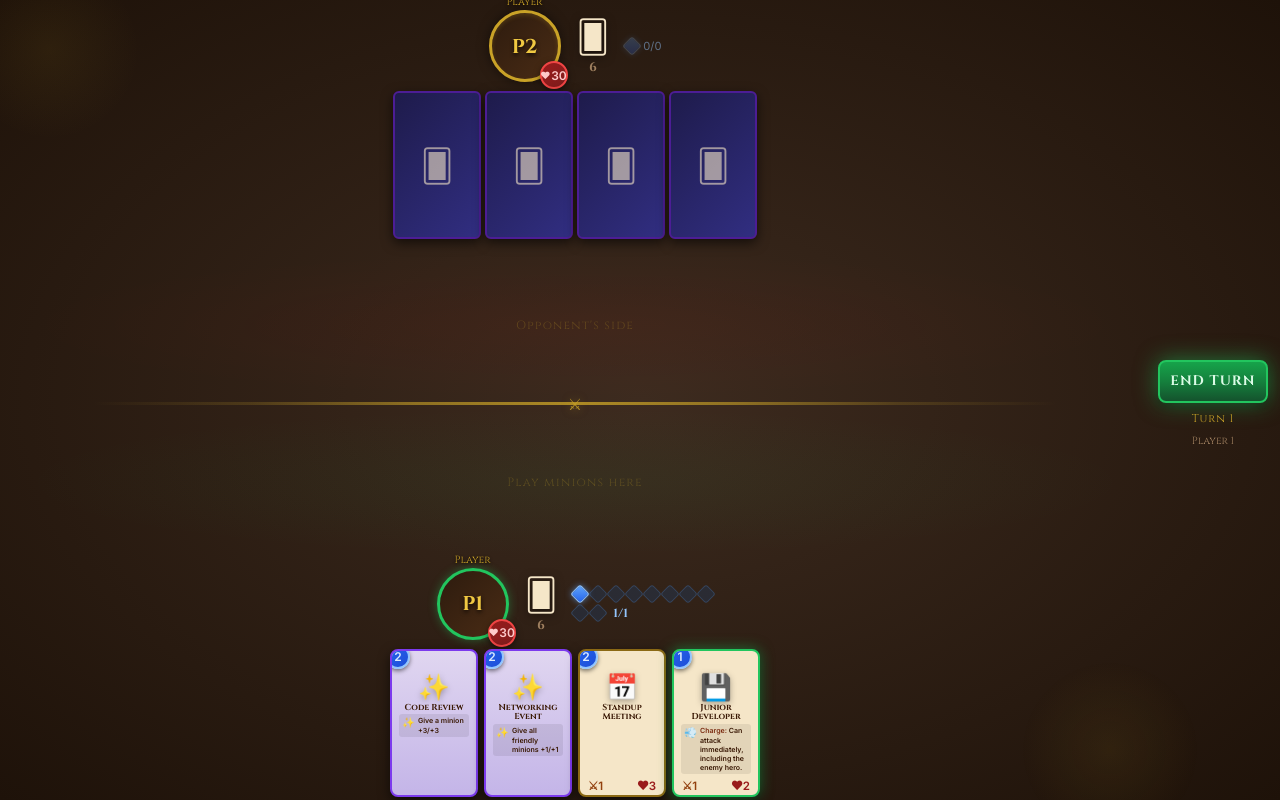
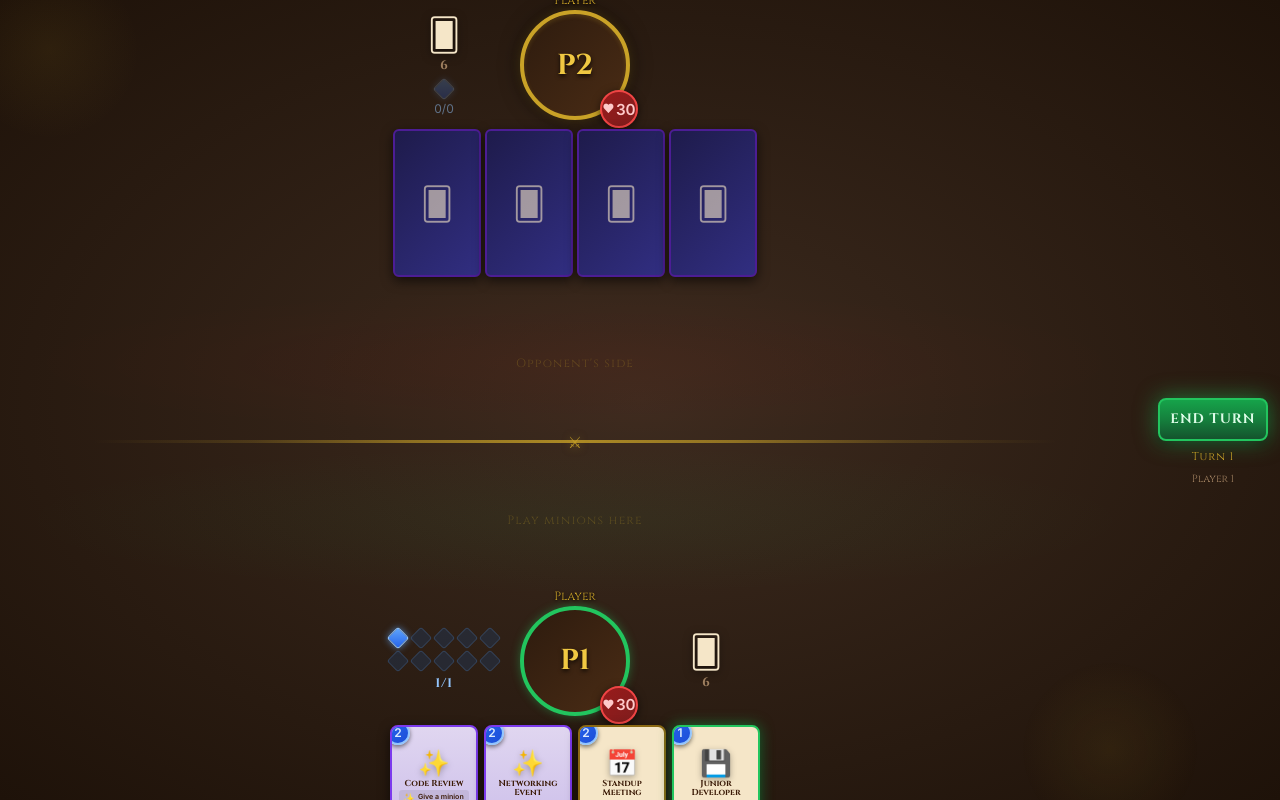
Before and after one commit to Lolitsapug/Career-Arena, a React (Vite) app: page /game in a window 1280 px wide. Built offline with nearby package versions, Linux system fonts and the light colour scheme.

Commit message:
ui changes

```diff
--- a/src/pages/GameBoard.jsx
+++ b/src/pages/GameBoard.jsx
@@ -349,7 +349,7 @@ function HandCard({ card, canPlay, cantAfford, onClick, isOpponent, onInspect })
   );
 }
 
-function BoardMinionCard({ minion, isSelected, isValidTarget, canAttack, onClick, onInspect, isLunging, isTakingHit, isNewlyPlayed }) {
+function BoardMinionCard({ minion, isSelected, isValidTarget, canAttack, onClick, onInspect, isLunging, isTakingHit, isNewlyPlayed, isBuffed }) {
   const abilities = (minion.abilities || []).filter(a => ABILITY_INFO[a]);
   return (
     <div
@@ -384,8 +384,8 @@ function BoardMinionCard({ minion, isSelected, isValidTarget, canAttack, onClick
         </div>
       )}
       <div className="minion-stats">
-        <span className="stat-attack">⚔{minion.attack}</span>
-        <span className={`stat-health ${minion.damaged ? 'damaged' : ''}`}>❤{minion.health}</span>
+        <span className={`stat-attack ${isBuffed ? 'stat-buffed' : ''}`}>⚔{minion.attack}</span>
+        <span className={`stat-health ${minion.damaged ? 'damaged' : ''} ${isBuffed ? 'stat-buffed' : ''}`}>❤{minion.health}</span>
       </div>
       {!canAttack && <div className="exhausted-overlay" />}
     </div>
@@ -448,6 +448,7 @@ export default function GameBoard() {
   const [newlyPlayed, setNewlyPlayed] = useState(new Set());
   const [inspectedCard, setInspectedCard] = useState(null);
   const [cantAffordId, setCantAffordId] = useState(null);
+  const [buffedIds, setBuffedIds] = useState(new Set());
 
   function queueAnim(animObj, delay = 0, duration = 700) {
     const id = makeId();
@@ -466,6 +467,25 @@ export default function GameBoard() {
   function flashHeroFn(playerIdx) {
     setFlashHeroes(prev => new Set([...prev, playerIdx]));
     setTimeout(() => setFlashHeroes(prev => { const n = new Set(prev); n.delete(playerIdx); return n; }), 450);
+  }
+
+  function flashBuffedMinions(prevState, nextState, playerIdx) {
+    const prevBoard = prevState.players[playerIdx].board;
+    const nextBoard = nextState.players[playerIdx].board;
+    const ids = [];
+    nextBoard.forEach((m, i) => {
+      const prev = prevBoard[i];
+      if (prev && (m.attack > prev.attack || m.health > prev.health || m.maxHealth > prev.maxHealth)) {
+        ids.push(m.id);
+      }
+    });
+    if (ids.length === 0) return;
+    setBuffedIds(prev => new Set([...prev, ...ids]));
+    setTimeout(() => setBuffedIds(prev => {
+      const n = new Set(prev);
+      ids.forEach(id => n.delete(id));
+      return n;
+    }), 800);
   }
 
   function triggerAttack(curState, nextState, startPos, endPos, atkType, damage, isHero, oppIdx) {
@@ -554,6 +574,8 @@ export default function GameBoard() {
           if (pos) queueAnim({ kind: 'summon', attackType: getAttackType(card), x: pos.x, y: pos.y }, 0, 600);
         }, 50);
       }
+      // Flash any minions that got buffed by a battlecry
+      flashBuffedMinions(state, ns, cur);
     }
     setState(ns);
   }, [state, cur]);
@@ -649,14 +671,17 @@ export default function GameBoard() {
     <div className="game-board">
       <div className="player-area opponent-area">
         <div className="hero-zone">
+          <div className="hero-side-info hero-side-info--left">
+            <DeckCounter count={oppPlayer.deck.length} />
+            <div className="opp-mana-info">
+              <div className="mana-crystal full" style={{ opacity: 0.5 }} />
+              <span>{oppPlayer.mana.current}/{oppPlayer.mana.max}</span>
+            </div>
+          </div>
           <Hero hero={oppPlayer.hero} playerIdx={opp} isOpponent isValidTarget={validTargets.hero}
             isTauntBlocked={!!state.selectedMinion && !validTargets.hero}
             onClick={() => handleHeroClick(opp)} isCurrentPlayer={false} isFlashing={flashHeroes.has(opp)} />
-          <DeckCounter count={oppPlayer.deck.length} />
-          <div className="opp-mana-info">
-            <div className="mana-crystal full" style={{ opacity: 0.5 }} />
-            <span>{oppPlayer.mana.current}/{oppPlayer.mana.max}</span>
-          </div>
+          <div className="hero-side-info hero-side-info--right" />
         </div>
         <div className="hand-zone opponent-hand">
           {oppPlayer.hand.map((_, i) => <HandCard key={i} card={null} isOpponent />)}
@@ -682,7 +707,7 @@ export default function GameBoard() {
               isSelected={state.selectedMinion?.boardIdx === i && state.selectedMinion?.playerIdx === cur}
               isValidTarget={!!state.pendingSpell && spellTargets.friendlyMinions.includes(i)}
               canAttack={minion.canAttack} onClick={() => handleSelectMinion(cur, i)} onInspect={setInspectedCard}
-              isLunging={shakingIds.has(minion.id)} isTakingHit={hitIds.has(minion.id)} isNewlyPlayed={newlyPlayed.has(minion.id)} />
+              isLunging={shakingIds.has(minion.id)} isTakingHit={hitIds.has(minion.id)} isNewlyPlayed={newlyPlayed.has(minion.id)} isBuffed={buffedIds.has(minion.id)} />
           ))}
           {curPlayer.board.length === 0 && <div className="empty-board-hint">Play minions here</div>}
         </div>
@@ -690,10 +715,14 @@ export default function GameBoard() {
 
       <div className="player-area current-area">
         <div className="hero-zone">
+          <div className="hero-side-info hero-side-info--left">
+            <ManaBar mana={curPlayer.mana} />
+          </div>
           <Hero hero={curPlayer.hero} playerIdx={cur} isOpponent={false} isValidTarget={false}
             onClick={() => handleHeroClick(cur)} isCurrentPlayer isFlashing={flashHeroes.has(cur)} />
-          <DeckCounter count={curPlayer.deck.length} />
-          <ManaBar mana={curPlayer.mana} />
+          <div className="hero-side-info hero-side-info--right">
+            <DeckCounter count={curPlayer.deck.length} />
+          </div>
         </div>
         <div className="hand-zone player-hand">
           {curPlayer.hand.map((card, i) => (
--- a/src/styles.css
+++ b/src/styles.css
@@ -339,13 +339,22 @@ body {
   gap: 1rem;
   width: 100%;
   justify-content: center;
-  padding: 0.25rem 0;
+  padding: 0.25rem 0.5rem;
+}
+
+/* Side panels flanking the hero portrait */
+.hero-side-info {
+  display: flex;
+  flex-direction: column;
+  align-items: center;
+  gap: 0.5rem;
+  min-width: 120px;
 }
 
 /* ── Hero Portrait ─────────────────────────────────────────────────────────── */
 .hero-portrait {
-  width: 72px;
-  height: 72px;
+  width: 110px;
+  height: 110px;
   border-radius: 50%;
   display: flex;
   flex-direction: column;
@@ -356,8 +365,8 @@ body {
   transition: transform 0.15s, box-shadow 0.15s;
   flex-shrink: 0;
   background: var(--hero-bg);
-  border: 3px solid var(--gold);
-  box-shadow: 0 0 12px rgba(0,0,0,0.5), inset 0 2px 4px rgba(201,162,39,0.2);
+  border: 4px solid var(--gold);
+  box-shadow: 0 0 20px rgba(0,0,0,0.6), 0 0 10px rgba(201,162,39,0.3), inset 0 2px 4px rgba(201,162,39,0.2);
 }
 .hero-portrait:hover { transform: scale(1.05); }
 .hero-portrait.valid-target {
@@ -390,52 +399,59 @@ body {
 
 .hero-avatar {
   font-family: var(--font-display);
-  font-size: 1.25rem;
+  font-size: 1.8rem;
   font-weight: 700;
   color: var(--gold-light);
   text-shadow: 0 2px 4px rgba(0,0,0,0.8);
+  width: 100%;
+  height: 100%;
+  display: flex;
+  align-items: center;
+  justify-content: center;
+  border-radius: 50%;
+  overflow: hidden;
 }
 .hero-health {
   position: absolute;
-  bottom: -10px;
-  right: -10px;
+  bottom: -12px;
+  right: -12px;
   background: linear-gradient(135deg, #991b1b, #7f1d1d);
   border: 2px solid #ef4444;
   border-radius: 50%;
-  width: 28px;
-  height: 28px;
+  width: 38px;
+  height: 38px;
   display: flex;
   align-items: center;
   justify-content: center;
-  font-size: 0.75rem;
+  font-size: 0.95rem;
   font-weight: 700;
   color: #fecaca;
-  box-shadow: 0 2px 6px rgba(0,0,0,0.5);
-  gap: 1px;
-}
-.health-icon { font-size: 0.6rem; }
+  box-shadow: 0 2px 8px rgba(0,0,0,0.6);
+  gap: 2px;
+}
+.health-icon { font-size: 0.7rem; }
 .hero-armor {
   position: absolute;
-  bottom: -10px;
-  left: -10px;
+  bottom: -12px;
+  left: -12px;
   background: linear-gradient(135deg, #374151, #1f2937);
   border: 2px solid #6b7280;
   border-radius: 50%;
-  width: 24px;
-  height: 24px;
+  width: 32px;
+  height: 32px;
   display: flex;
   align-items: center;
   justify-content: center;
-  font-size: 0.65rem;
+  font-size: 0.8rem;
   font-weight: 700;
   color: #d1d5db;
 }
 .hero-name-tag {
   position: absolute;
-  top: -18px;
+  top: -22px;
   left: 50%;
   transform: translateX(-50%);
-  font-size: 0.65rem;
+  font-size: 0.75rem;
   font-family: var(--font-display);
   color: var(--gold);
   white-space: nowrap;
@@ -462,22 +478,27 @@ body {
 
 /* ── Mana Bar ─────────────────────────────────────────────────────────────── */
 .mana-bar {
-  display: flex;
-  align-items: center;
-  gap: 4px;
-  flex-wrap: wrap;
-  max-width: 140px;
+  display: grid;
+  grid-template-columns: repeat(5, 18px);
+  grid-template-rows: repeat(2, 18px);
+  gap: 5px;
+  align-items: center;
+  justify-items: center;
+}
+.mana-bar .mana-text {
+  grid-column: 1 / -1;
+  text-align: center;
 }
 .mana-crystal {
-  width: 14px;
-  height: 14px;
+  width: 16px;
+  height: 16px;
   border-radius: 3px;
   transform: rotate(45deg);
-  transition: all 0.2s;
+  transition: all 0.25s;
 }
 .mana-crystal.full {
   background: linear-gradient(135deg, #60a5fa, #2563eb);
-  box-shadow: 0 0 6px rgba(96,165,250,0.6);
+  box-shadow: 0 0 7px rgba(96,165,250,0.7);
   border: 1px solid #93c5fd;
 }
 .mana-crystal.empty {
@@ -485,18 +506,19 @@ body {
   border: 1px solid rgba(96,165,250,0.2);
 }
 .mana-text {
-  font-size: 0.75rem;
+  font-size: 0.8rem;
   font-weight: 700;
   color: #93c5fd;
   font-family: var(--font-display);
-  margin-left: 4px;
+  letter-spacing: 0.05em;
 }
 .opp-mana-info {
   display: flex;
+  flex-direction: column;
   align-items: center;
   gap: 4px;
   opacity: 0.5;
-  font-size: 0.7rem;
+  font-size: 0.75rem;
   color: #93c5fd;
 }
 
@@ -861,6 +883,16 @@ body {
   transition: color 0.2s;
 }
 .stat-health.damaged { color: #ef4444; text-shadow: 0 0 8px rgba(239,68,68,0.9); }
+
+@keyframes stat-buff-pop {
+  0%   { transform: scale(1);    color: inherit; text-shadow: none; }
+  25%  { transform: scale(1.6);  color: #86efac; text-shadow: 0 0 10px rgba(134,239,172,0.9), 0 0 20px rgba(74,222,128,0.6); }
+  60%  { transform: scale(1.3);  color: #4ade80; text-shadow: 0 0 8px rgba(74,222,128,0.8); }
+  100% { transform: scale(1);    color: inherit; text-shadow: none; }
+}
+.stat-buffed {
+  animation: stat-buff-pop 0.8s ease-out forwards;
+}
 
 /* Allow divine bubble to bleed outside card bounds */
 .board-minion.has-divine {
```
